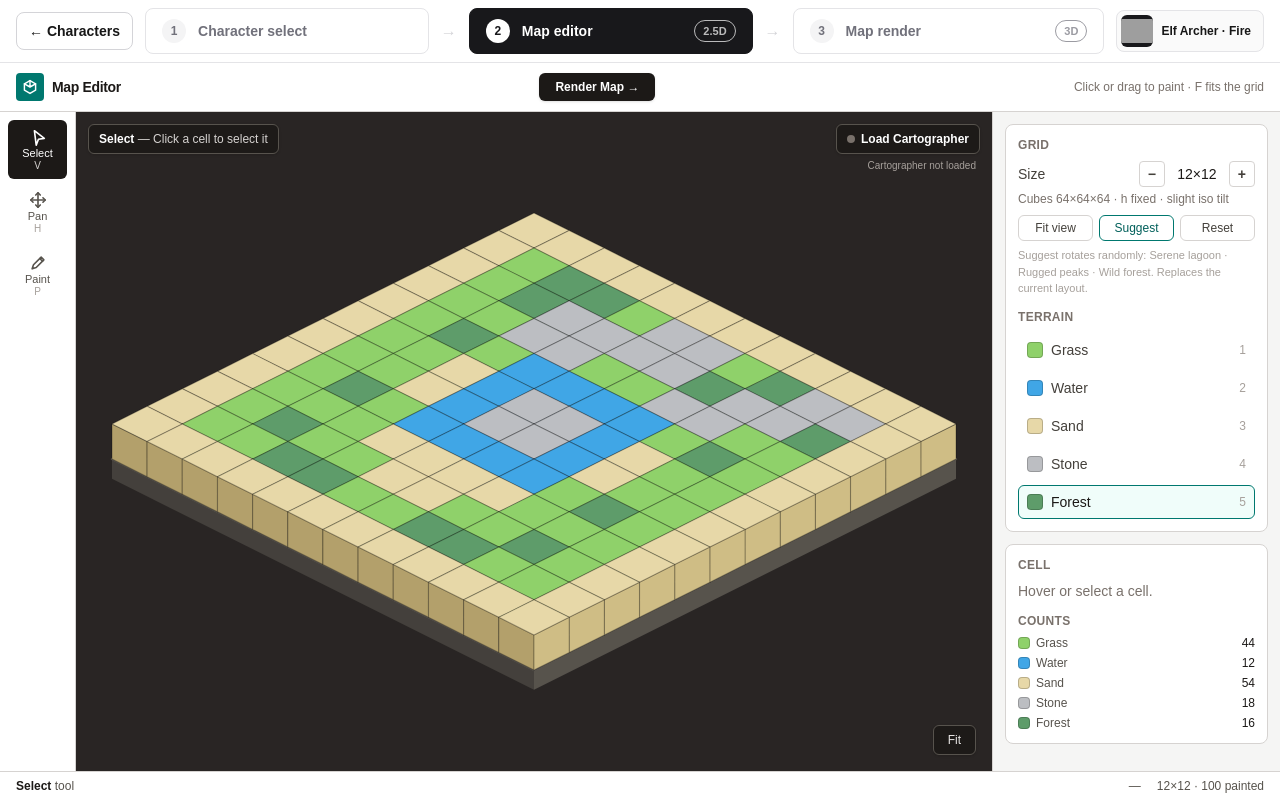
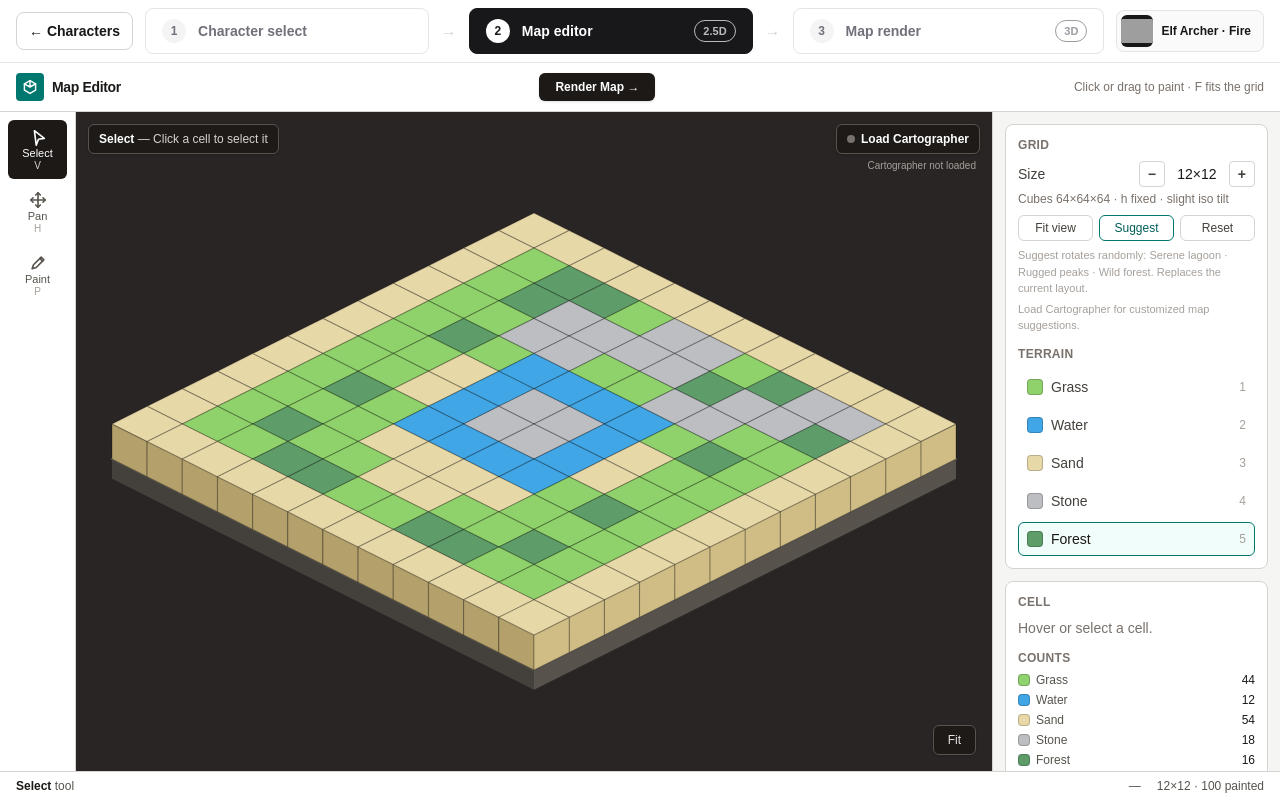
Before and after one commit to kmark1625/map-maker, a Next.js app: page /map-maker/editor in a window 1280 px wide. Built offline with nearby package versions, Linux system fonts and the light colour scheme; grey boxes are pictures that could not be loaded.

Commit message:
Update suggestion button help text

```diff
--- a/src/components/GridPanel.tsx
+++ b/src/components/GridPanel.tsx
@@ -16,6 +16,11 @@ export default function GridPanel() {
   const suggest = useSuggestStore((s) => s.suggest);
   const thinking = useSuggestStore((s) => s.thinking);
   const last = useSuggestStore((s) => s.last);
+  const engineStatus = useSuggestStore((s) => s.engineStatus);
+  // Cartographer (LLM Designer) can still be loaded from idle/error;
+  // when ready/loading/unsupported there is nothing more to prompt for.
+  const showCartographerHint =
+    engineStatus === "idle" || engineStatus === "error";
 
   return (
     <section className="rounded-lg border border-stone-300 bg-white p-3 dark:border-zinc-800 dark:bg-zinc-900">
@@ -61,7 +66,7 @@ export default function GridPanel() {
         </button>
         <button
           type="button"
-          title="Suggest a random island — rotates between Serene lagoon, Rugged peaks, and Wild forest. Replaces the current layout; every click re-rolls."
+          title={`Suggest a random island — rotates between Serene lagoon, Rugged peaks, and Wild forest. Replaces the current layout; every click re-rolls.${showCartographerHint ? " Load Cartographer for customized map suggestions." : ""}`}
           disabled={thinking}
           onClick={() => void suggest()}
           className="flex-1 rounded-md border border-teal-700 px-2 py-1 text-xs font-medium text-teal-800 hover:bg-teal-50 disabled:opacity-50 dark:border-teal-500 dark:text-teal-200 dark:hover:bg-teal-950"
@@ -103,6 +108,11 @@ export default function GridPanel() {
           </p>
         )}
       </div>
+      {showCartographerHint ? (
+        <p className="mt-1 text-[11px] text-stone-400 dark:text-zinc-500">
+          Load Cartographer for customized map suggestions.
+        </p>
+      ) : null}
 
       <h2 className="mt-3 mb-2 text-xs font-semibold tracking-wide text-stone-500 uppercase dark:text-zinc-400">
         Terrain
```
Also changed, not shown: 1 other file (tests, documents, lock files or other folders).
